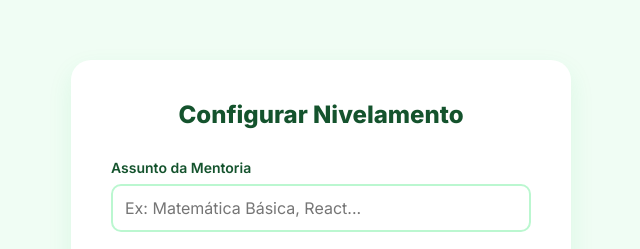
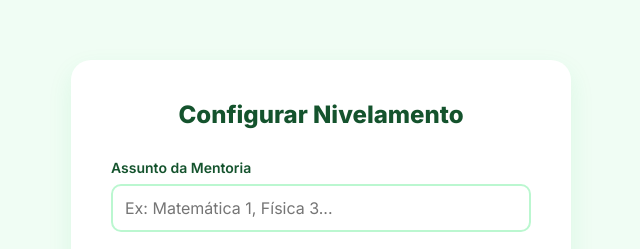
Before and after one commit to caioribi7/mentoria1, a plain HTML site: page index.html in a window 1280 px wide. Shown: the part 153-402 px from the top of the page, 319-959 px from the left. Drawn offline with nearby package versions, Linux system fonts and the light colour scheme.

Commit message:
Update index.html

```diff
--- a/index.html
+++ b/index.html
@@ -248,7 +248,7 @@
 
         <div class="form-group">
             <label for="assunto">Assunto da Mentoria</label>
-            <input type="text" id="assunto" placeholder="Ex: Matemática Básica, React..." required>
+            <input type="text" id="assunto" placeholder="Ex: Matemática 1, Física 3..." required>
         </div>
 
         <div class="form-row">
```
